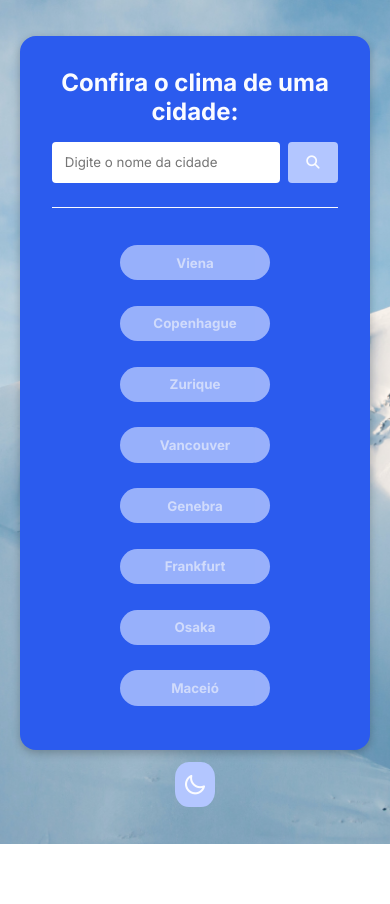
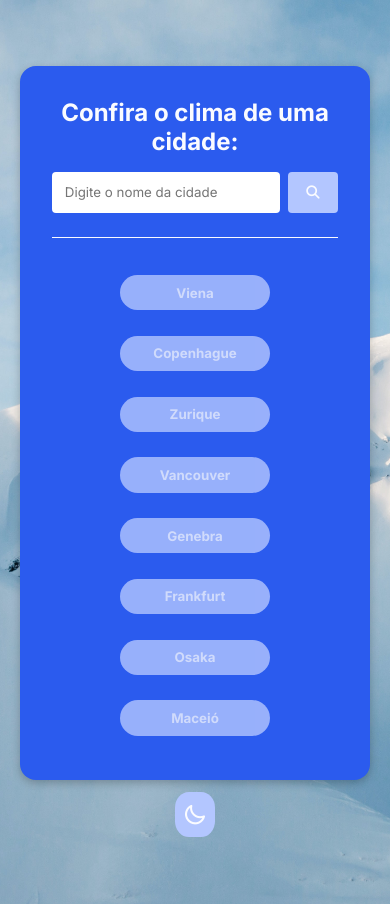
Before and after one commit to guylhermed/clima-cidades, a plain HTML site: page index.html in a window 390 px wide. Before the commit the page ends 844 px from the top, so only its background shows below. Drawn offline with nearby package versions, Linux system fonts and the light colour scheme.

Commit message:
Correção responsividade, adicionado README

```diff
--- a/style.css
+++ b/style.css
@@ -25,17 +25,13 @@ body.dark-theme {
 
 body {
   background-image: url(./assets/bgimage4.jpg);
-  /* background: linear-gradient(
-    180deg,
-    var(--first-color) 0%,
-    var(--first-color-second) 100%
-  ); */
   display: flex;
   flex-direction: column;
   gap: 10px;
   justify-content: center;
   align-items: center;
-  height: 100vh;
+  min-height: 100vh;
+  padding-block: 30px;
 
   background-position: center;
   background-size: cover;
```
Also changed, not shown: 2 other files.
